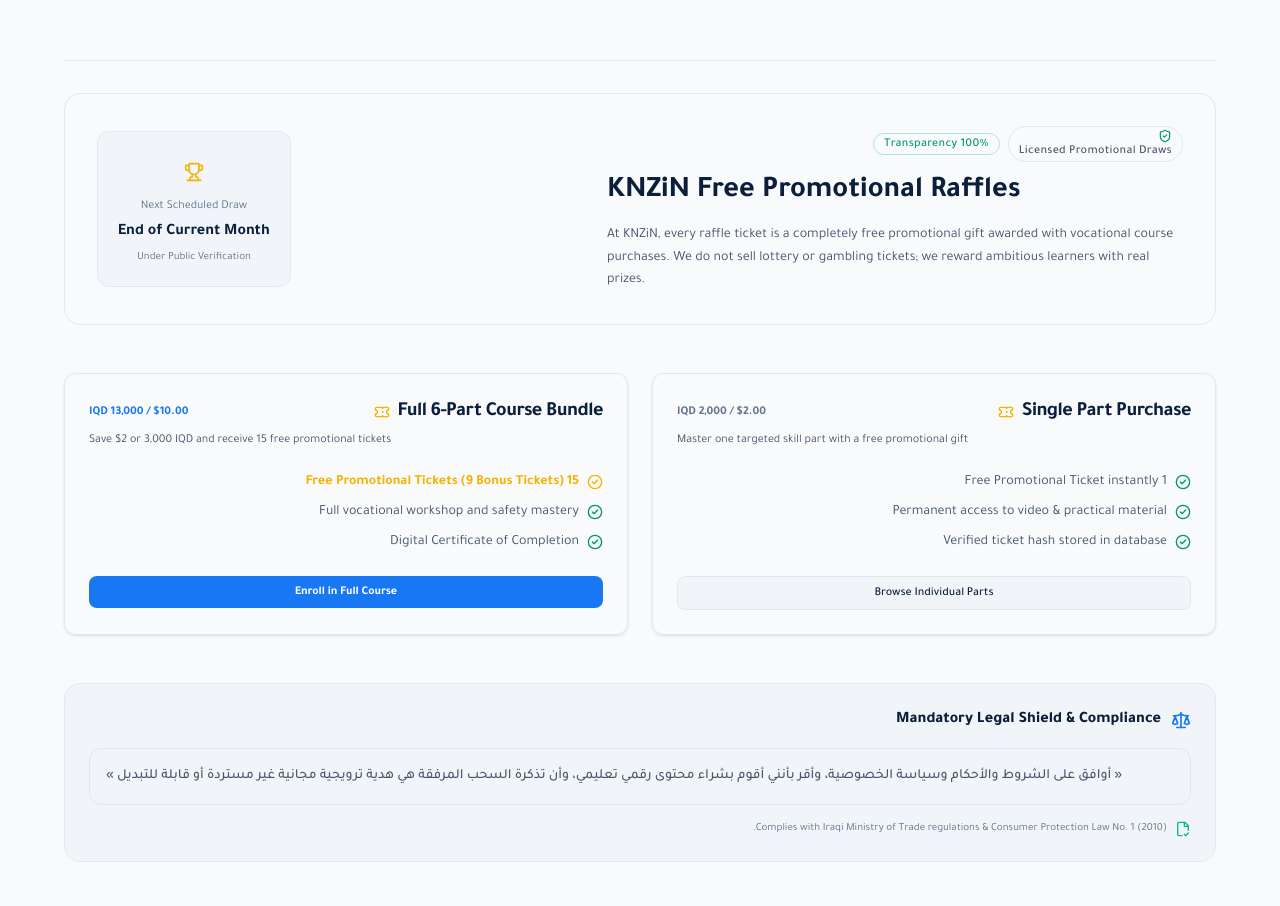
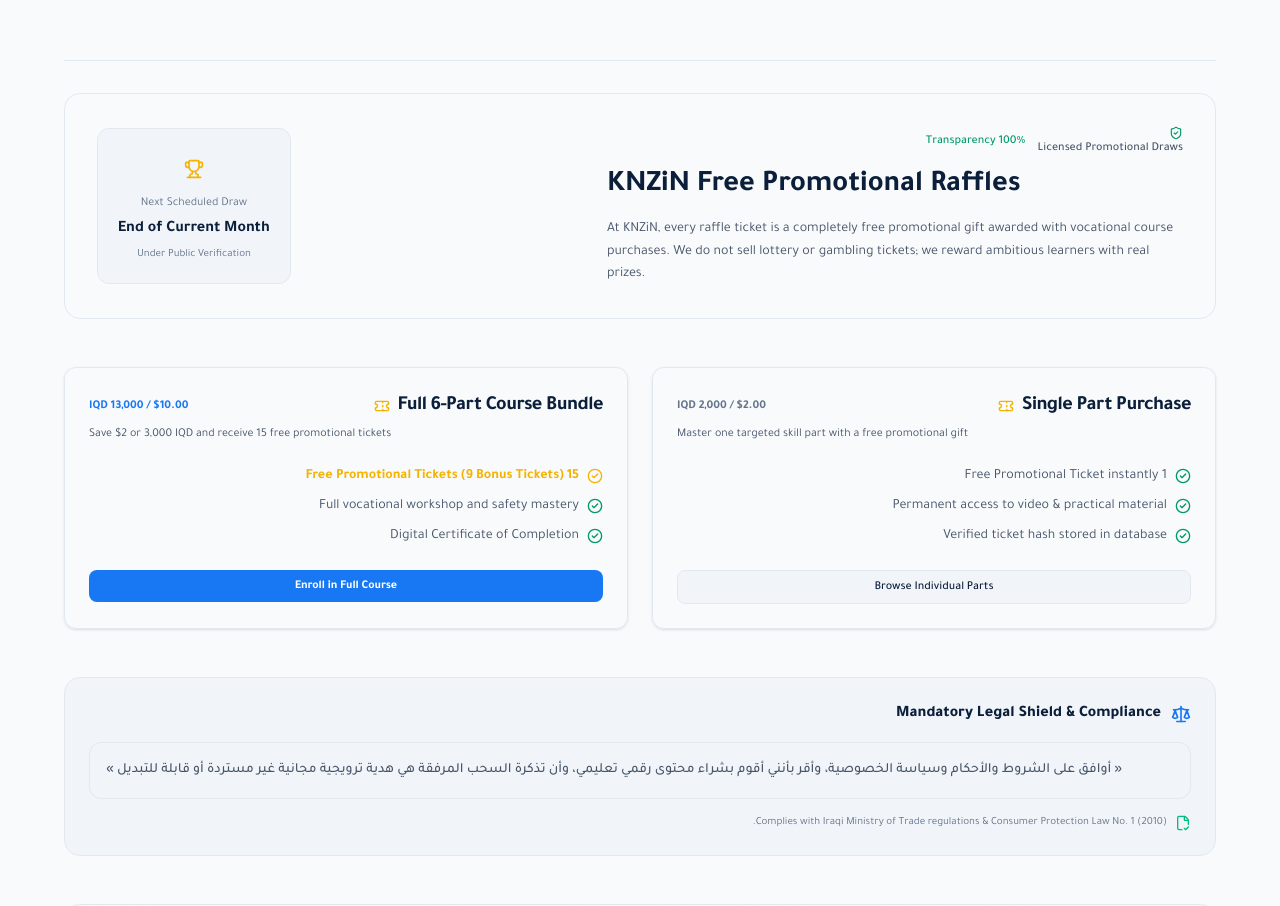
Before and after one commit to Muaz-Aldalil/Knzin, a Next.js app in the folder frontend/: page /en/raffle in a window 1280 px wide. Shown: the part 1060-1966 px from the top of the page. Built offline with nearby package versions, Linux system fonts and the light colour scheme; no server answers.

Commit message:
refactor(ui): align badge styling with lesson-card pattern and strip icon containers

```diff
--- a/frontend/src/app/[locale]/raffle/page.tsx
+++ b/frontend/src/app/[locale]/raffle/page.tsx
@@ -43,12 +43,12 @@
       <div className="rounded-2xl bg-surface-primary border border-border-subtle p-6 sm:p-8">
         <div className="flex flex-col sm:flex-row items-start sm:items-center justify-between gap-6">
           <div className="space-y-3 max-w-xl">
-            <div className="flex items-center gap-2">
-              <Badge variant="outline" className="text-content-secondary border-border-subtle gap-1.5 font-medium text-xs">
+            <div className="flex items-center gap-3">
+              <Badge variant="outline" className="text-content-secondary gap-1.5 font-medium text-xs">
                 <ShieldCheck className="w-3.5 h-3.5 text-emerald-600 dark:text-emerald-400" />
                 <span>{isRtl ? 'نظام السحوبات القانوني المرخص' : 'Licensed Promotional Draws'}</span>
               </Badge>
-              <Badge variant="outline" className="text-emerald-600 dark:text-emerald-400 border-emerald-500/30 text-xs font-medium">
+              <Badge variant="outline" className="text-emerald-600 dark:text-emerald-400 text-xs font-medium">
                 {isRtl ? 'شفافية 100%' : '100% Transparency'}
               </Badge>
             </div>
--- a/frontend/src/app/[locale]/search/page.tsx
+++ b/frontend/src/app/[locale]/search/page.tsx
@@ -284,8 +284,7 @@
                 >
                   <div className="space-y-2.5 flex-1">
                     <div className="flex items-center gap-2 flex-wrap">
-                      <Badge variant="video">
-                        <Play className="w-3 h-3 fill-current" />
+                      <Badge variant="video" icon={<Play className="w-3.5 h-3.5 fill-current shrink-0" />}>
                         <span>{locale === 'ar' ? 'فيديو تدريبي' : 'Video Moment'}</span>
                       </Badge>
 
@@ -336,8 +335,7 @@
               >
                 <div className="space-y-2.5 flex-1">
                   <div className="flex items-center gap-2 flex-wrap">
-                    <Badge variant="lesson">
-                      <FileText className="w-3 h-3" />
+                    <Badge variant="lesson" icon={<FileText className="w-3.5 h-3.5 shrink-0" />}>
                       <span>درس مهني</span>
                     </Badge>
 
--- a/frontend/src/components/catalog/CoursePartList.tsx
+++ b/frontend/src/components/catalog/CoursePartList.tsx
@@ -106,8 +106,7 @@
                             <span>{isRtl ? 'معاينة مجانية' : 'Free Preview'}</span>
                           </Badge>
                         ) : (
-                          <Badge variant="outline" size="sm" className="font-medium gap-1 text-[11px]">
-                            <Lock className="w-3 h-3 text-content-muted" />
+                          <Badge variant="outline" size="sm" icon={<Lock className="w-3 h-3 text-content-muted shrink-0" />} className="font-medium text-[11px]">
                             <span>{isRtl ? `الجزء ${part.part_number}` : `Part ${part.part_number}`}</span>
                           </Badge>
                         )}
--- a/frontend/src/components/draws/HeroGrandPrizeCountdown.tsx
+++ b/frontend/src/components/draws/HeroGrandPrizeCountdown.tsx
@@ -35,7 +35,7 @@
               {t('heroMarqueeBadge')}
             </span>
 
-            <span className="inline-flex items-center gap-1 px-2.5 py-1 rounded-full text-xs font-medium bg-muted text-muted-foreground border border-border/60">
+            <span className="inline-flex items-center gap-1 text-xs font-medium text-muted-foreground">
               <ShieldCheck className="h-3.5 w-3.5 text-emerald-500" />
               {grandDraw.badge_label}
             </span>
--- a/frontend/src/components/search/SearchCommandDialog.tsx
+++ b/frontend/src/components/search/SearchCommandDialog.tsx
@@ -316,13 +316,11 @@
                     {/* Tags row */}
                     <div className="flex items-center gap-2 flex-wrap">
                       {isVideo ? (
-                        <Badge variant="video" size="sm">
-                          <Play className="w-2.5 h-2.5 fill-current" />
+                        <Badge variant="video" size="sm" icon={<Play className="w-3 h-3 fill-current shrink-0" />}>
                           <span>{isRtl ? 'فيديو تدريبي' : 'Video Moment'}</span>
                         </Badge>
                       ) : (
-                        <Badge variant="lesson" size="sm">
-                          <FileText className="w-2.5 h-2.5" />
+                        <Badge variant="lesson" size="sm" icon={<FileText className="w-3 h-3 shrink-0" />}>
                           <span>{isRtl ? 'درس تطبيقي' : 'Lesson'}</span>
                         </Badge>
                       )}
--- a/frontend/src/components/ui/badge.tsx
+++ b/frontend/src/components/ui/badge.tsx
@@ -1,8 +1,29 @@
 import React from 'react';
 import { cn } from '@/lib/utils';
-import { Ticket, Video, BookOpen, Sparkles, CheckCircle2 } from 'lucide-react';
+import {
+  Ticket,
+  Video,
+  BookOpen,
+  Sparkles,
+  CheckCircle2,
+  AlertCircle,
+  AlertTriangle,
+  Trophy,
+} from 'lucide-react';
 
-export type BadgeVariant = 'default' | 'video' | 'lesson' | 'popular' | 'ticket' | 'success' | 'outline' | 'accent';
+export type BadgeVariant =
+  | 'default'
+  | 'video'
+  | 'lesson'
+  | 'popular'
+  | 'ticket'
+  | 'success'
+  | 'outline'
+  | 'accent'
+  | 'destructive'
+  | 'error'
+  | 'warning'
+  | 'winner';
 
 export type BadgeSize = 'sm' | 'md' | 'lg';
 
@@ -13,30 +34,66 @@
   children: React.ReactNode;
 }
 
-const variantStyles: Record<BadgeVariant, string> = {
-  default: 'bg-primary text-white border-primary/20 font-bold',
-  video: 'bg-primary-light/80 dark:bg-primary/10 text-primary border-primary/20',
-  lesson: 'bg-slate-100 dark:bg-slate-800 text-slate-700 dark:text-slate-300 border-slate-200 dark:border-slate-700',
-  popular: 'bg-accent/15 text-amber-800 dark:text-accent border-accent/30 font-black',
-  ticket: 'bg-accent/10 text-accent border-accent/25 font-black',
-  accent: 'bg-accent/15 text-amber-950 dark:text-accent border-accent/40 font-black',
-  success: 'bg-success-light/80 dark:bg-success/10 text-success border-success/25 font-bold',
-  outline: 'bg-transparent border-slate-300 dark:border-slate-700 text-slate-600 dark:text-slate-400',
+/**
+ * Normal/informational badges:
+ * Visual source of truth: lesson cards on the main page (CourseCard metadata row).
+ * - No badge background (bg-transparent)
+ * - No badge border (border-0)
+ * - No pill container padding (p-0)
+ * - Lightweight typography and spacing
+ * - Icon sits directly with text with text-current
+ */
+const isOrdinaryVariant = (variant: BadgeVariant): boolean => {
+  return variant === 'video' || variant === 'lesson' || variant === 'outline';
 };
 
-const sizeStyles: Record<BadgeSize, string> = {
-  sm: 'px-2 py-0.5 text-[11px]',
-  md: 'px-2.5 py-0.5 text-xs',
-  lg: 'px-3 py-1 text-sm font-bold',
+const ordinaryVariantStyles: Record<string, string> = {
+  video: 'text-primary font-medium',
+  lesson: 'text-content-secondary dark:text-content-secondary font-medium',
+  outline: 'text-content-muted dark:text-content-muted font-medium',
+};
+
+const ordinarySizeStyles: Record<BadgeSize, string> = {
+  sm: 'text-[11px] gap-1',
+  md: 'text-xs gap-1.5',
+  lg: 'text-sm font-semibold gap-1.5',
+};
+
+/**
+ * Important semantic badges:
+ * Intentionally emphasized on the badge container:
+ * - Winner, Error, Destructive, Success, Important Warnings, Ticket/Promotional status
+ * - Icon sits directly inside without any nested box or border around the icon
+ */
+const emphasizedVariantStyles: Record<string, string> = {
+  default: 'bg-primary text-white border border-primary/20 font-bold',
+  popular: 'bg-accent/15 text-amber-900 dark:text-accent border border-accent/30 font-black',
+  ticket: 'bg-accent/10 text-accent border border-accent/25 font-bold',
+  accent: 'bg-accent/15 text-amber-950 dark:text-accent border border-accent/40 font-black',
+  success: 'bg-success-light/80 dark:bg-success/15 text-success border border-success/30 font-bold',
+  destructive: 'bg-destructive/10 text-destructive border border-destructive/25 font-bold',
+  error: 'bg-destructive/10 text-destructive border border-destructive/25 font-bold',
+  warning: 'bg-amber-500/10 text-amber-700 dark:text-amber-400 border border-amber-500/30 font-bold',
+  winner: 'bg-amber-500 text-amber-950 border border-amber-600/30 font-bold shadow-xs',
+};
+
+const emphasizedSizeStyles: Record<BadgeSize, string> = {
+  sm: 'px-2 py-0.5 text-[11px] gap-1',
+  md: 'px-2.5 py-0.5 text-xs gap-1.5',
+  lg: 'px-3 py-1 text-sm font-bold gap-1.5',
 };
 
 const defaultIcons: Partial<Record<BadgeVariant, React.ReactNode>> = {
-  video: <Video className="w-3 h-3 text-current shrink-0" />,
-  lesson: <BookOpen className="w-3 h-3 text-current shrink-0" />,
-  popular: <Sparkles className="w-3 h-3 text-current shrink-0" />,
-  ticket: <Ticket className="w-3 h-3 text-current shrink-0" />,
-  accent: <Sparkles className="w-3 h-3 text-current shrink-0" />,
-  success: <CheckCircle2 className="w-3 h-3 text-current shrink-0" />,
+  video: <Video className="w-3.5 h-3.5 text-current shrink-0" />,
+  lesson: <BookOpen className="w-3.5 h-3.5 text-current shrink-0" />,
+  popular: <Sparkles className="w-3.5 h-3.5 text-current shrink-0" />,
+  ticket: <Ticket className="w-3.5 h-3.5 text-current shrink-0" />,
+  accent: <Sparkles className="w-3.5 h-3.5 text-current shrink-0" />,
+  success: <CheckCircle2 className="w-3.5 h-3.5 text-current shrink-0" />,
+  destructive: <AlertCircle className="w-3.5 h-3.5 text-current shrink-0" />,
+  error: <AlertCircle className="w-3.5 h-3.5 text-current shrink-0" />,
+  warning: <AlertTriangle className="w-3.5 h-3.5 text-current shrink-0" />,
+  winner: <Trophy className="w-3.5 h-3.5 text-current shrink-0" />,
 };
 
 export function Badge({
@@ -48,13 +105,23 @@
   ...props
 }: BadgeProps) {
   const chosenIcon = icon !== undefined ? icon : defaultIcons[variant];
+  const isOrdinary = isOrdinaryVariant(variant);
 
   return (
     <span
       className={cn(
-        'inline-flex items-center gap-1.5 rounded-full border tracking-wide select-none',
-        variantStyles[variant],
-        sizeStyles[size],
+        'inline-flex items-center select-none',
+        isOrdinary
+          ? cn(
+              'bg-transparent border-0 p-0',
+              ordinaryVariantStyles[variant] || 'text-content-muted font-medium',
+              ordinarySizeStyles[size]
+            )
+          : cn(
+              'rounded-full border tracking-wide',
+              emphasizedVariantStyles[variant] || emphasizedVariantStyles.default,
+              emphasizedSizeStyles[size]
+            ),
         className
       )}
       {...props}
```
